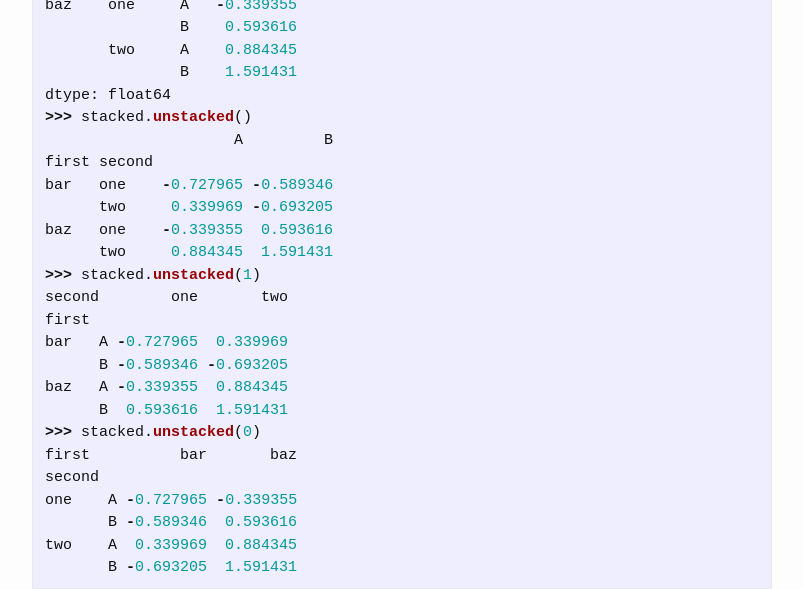
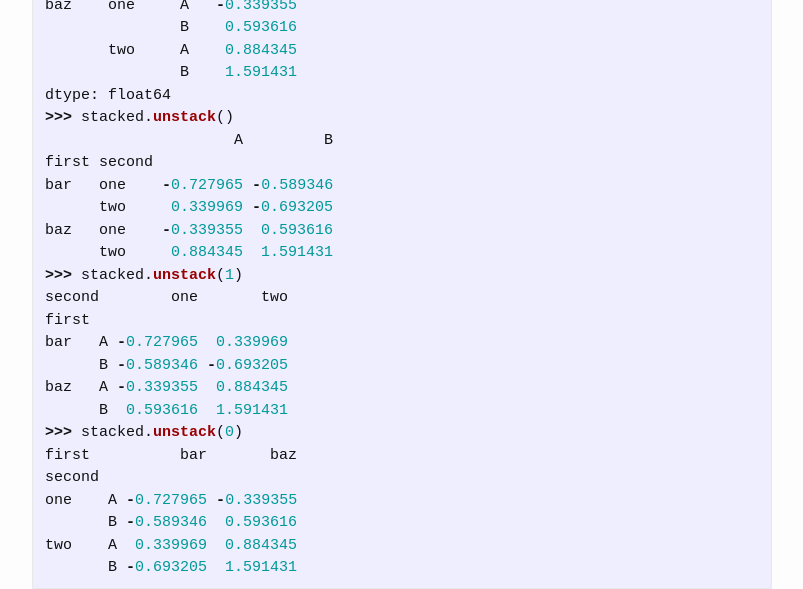
Before and after one commit to qiaohuang/qiaohuang.github.io, a Jekyll site: the page built from blog/_posts/2021-10-23-pandas.md, in a window 1280 px wide and 900 px high, scrolled down 10698 px. Shown: the part 151-740 px from the top of the window, without its empty margins (238-1041 px from the left). Built offline with Jekyll 4.4.1, drawn with Linux system fonts in a browser that asks for light colours; nearby versions of some CDN libraries.

Commit message:
Fix `unstack` method

```diff
--- a/blog/_posts/2021-10-23-pandas.md
+++ b/blog/_posts/2021-10-23-pandas.md
@@ -420,21 +420,21 @@ baz    one     A   -0.339355
        two     A    0.884345
                B    1.591431
 dtype: float64
->>> stacked.unstacked()
+>>> stacked.unstack()
                      A         B
 first second
 bar   one    -0.727965 -0.589346
       two     0.339969 -0.693205
 baz   one    -0.339355  0.593616
       two     0.884345  1.591431
->>> stacked.unstacked(1)
+>>> stacked.unstack(1)
 second        one       two
 first
 bar   A -0.727965  0.339969
       B -0.589346 -0.693205
 baz   A -0.339355  0.884345
       B  0.593616  1.591431
->>> stacked.unstacked(0)
+>>> stacked.unstack(0)
 first          bar       baz
 second
 one    A -0.727965 -0.339355
```
